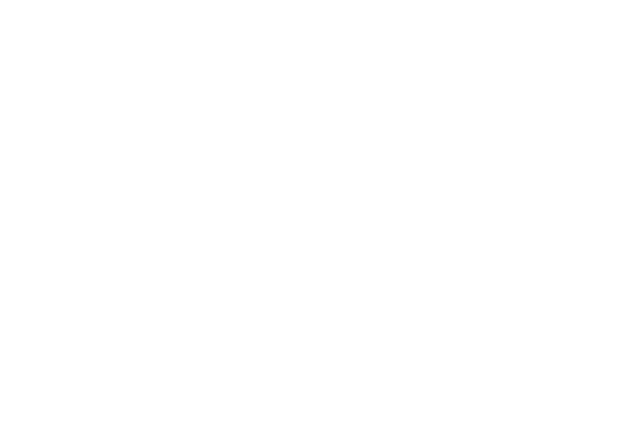
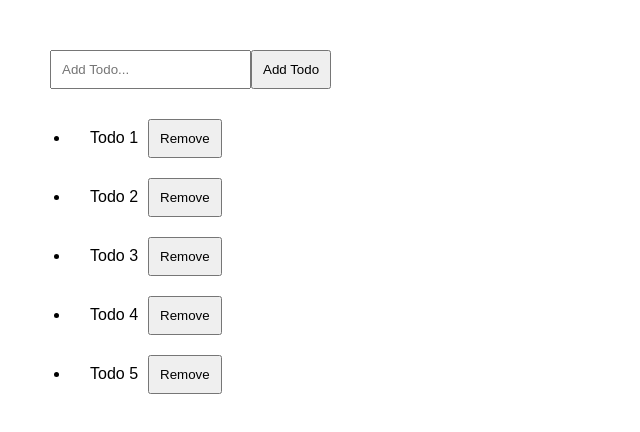
Before and after one commit to noyon8987/008_INTERACTIVE_REACT_TUTORIAL_PRACTICE_008, a React (Vite) app in the folder React_Tutorial/: page / in a window 1280 px wide. Shown: the top 432 px of the page, without its empty margins (0-640 px from the left). Built offline with nearby package versions, Linux system fonts and the light colour scheme; data requests are answered from the project's data file.

Commit message:
useEffect Hooks is added

```diff
--- a/React_Tutorial/src/App.jsx
+++ b/React_Tutorial/src/App.jsx
@@ -1,4 +1,5 @@
 import "./style.css";
+import UseEffect from "./useeffect_hooks/UseEffect";
 
 // import BioData from "./components/BioData";
 // import Conditional_Randering from "./components/Conditional_Randering";
@@ -18,6 +19,7 @@ export default function App() {
       {/* <Filter/> */}
       {/* <Count_State/> */}
       {/* <Array_State/> */}
+      <UseEffect/>
     </>
   );
 }
--- a/React_Tutorial/src/style.css
+++ b/React_Tutorial/src/style.css
@@ -8,14 +8,6 @@ html , body{
     width: 100%;
     height: auto;
     scroll-behavior: smooth;
-}
-
-span {
-    display: block;
-    text-align: center;
-    margin-top: 40vh;
-    font-size: 5vw;
-    font-weight: bold;
 }
 
 .Bio_Data {
@@ -34,3 +26,7 @@ span {
 .bioData li {
     list-style: none;
 }
+
+li {
+    margin-left: 20px;
+}
--- /dev/null
+++ b/React_Tutorial/src/useEffect_hooks/UseEffect.jsx
@@ -0,0 +1,63 @@
+/* eslint-disable no-unused-vars */
+import React, { useEffect, useState } from "react";
+
+export default function UseEffect() {
+  const [title, setTitle] = useState("");
+  const [todos, setTodos] = useState([]);
+
+  const fetchTodos = () => {
+    fetch(`http://localhost:3000/todos`)
+      .then((response) => response.json())
+      .then((data) => {
+        setTodos(data);
+      });
+  };
+
+  useEffect(() => {
+    fetchTodos();
+  }, []);
+
+  const handleTodoSubmit = (e) => {
+    e.preventDefault();
+    fetch(`http://localhost:3000/todos`, {
+      method: "POST",
+      body: JSON.stringify({ title: title, isComplete: false }),
+      headers: {
+        "content-type": "application/json",
+      },
+    }).then(() => {
+      fetchTodos();
+      setTitle("");
+    });
+  };
+
+  const handleRemoveTodo = (todoID) => {
+    fetch(`http://localhost:3000/todos/${todoID}`, {
+      method: "DELETE",
+    }).then(() => {
+      fetchTodos();
+    });
+  };
+
+  return (
+    <div>
+      <form onSubmit={handleTodoSubmit}>
+        <input
+          type="text"
+          placeholder="Add Todo..."
+          value={title}
+          onChange={(e) => setTitle(e.target.value)}
+        />
+        <button type="submit">Add Todo</button>
+      </form>
+      <ul>
+        {todos.map((todo) => (
+          <li key={todo.id}>
+            <span>{todo.title}</span>
+            <button onClick={() => handleRemoveTodo(todo.id)}>Remove</button>
+          </li>
+        ))}
+      </ul>
+    </div>
+  );
+}
--- /dev/null
+++ b/React_Tutorial/src/useEffect_hooks/utils/db.json
@@ -0,0 +1,29 @@
+{
+  "todos": [
+    {
+      "title": "Todo 1",
+      "isComplete": false,
+      "id": 1
+    },
+    {
+      "title": "Todo 2",
+      "isComplete": false,
+      "id": 2
+    },
+    {
+      "title": "Todo 3",
+      "isComplete": false,
+      "id": 3
+    },
+    {
+      "title": "Todo 4",
+      "isComplete": false,
+      "id": 4
+    },
+    {
+      "title": "Todo 5",
+      "isComplete": false,
+      "id": 5
+    }
+  ]
+}
```
Also changed, not shown: React_Tutorial/src/useState_hooks/Array_State.jsx (renamed from React_Tutorial/src/state_components/Array_State.jsx), React_Tutorial/src/useState_hooks/Count_State.jsx (renamed from React_Tutorial/src/state_components/Count_State.jsx).
